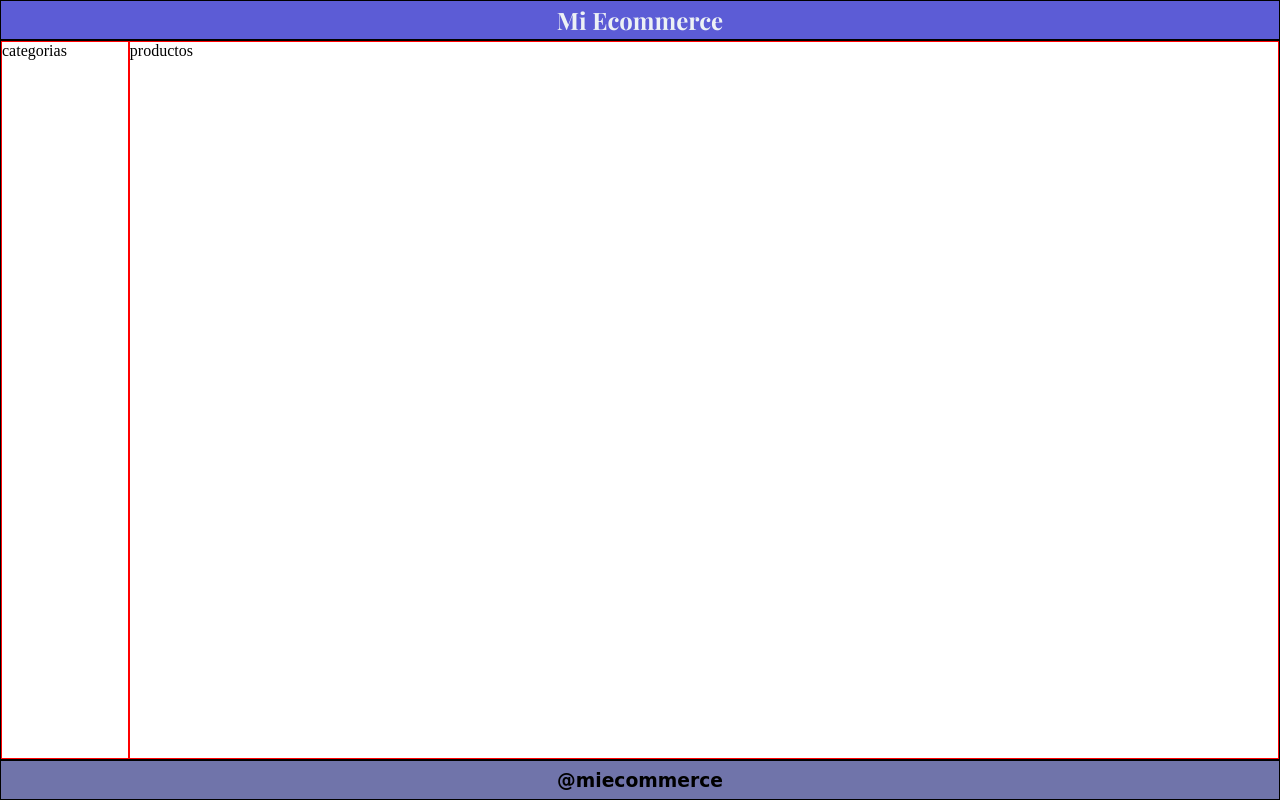
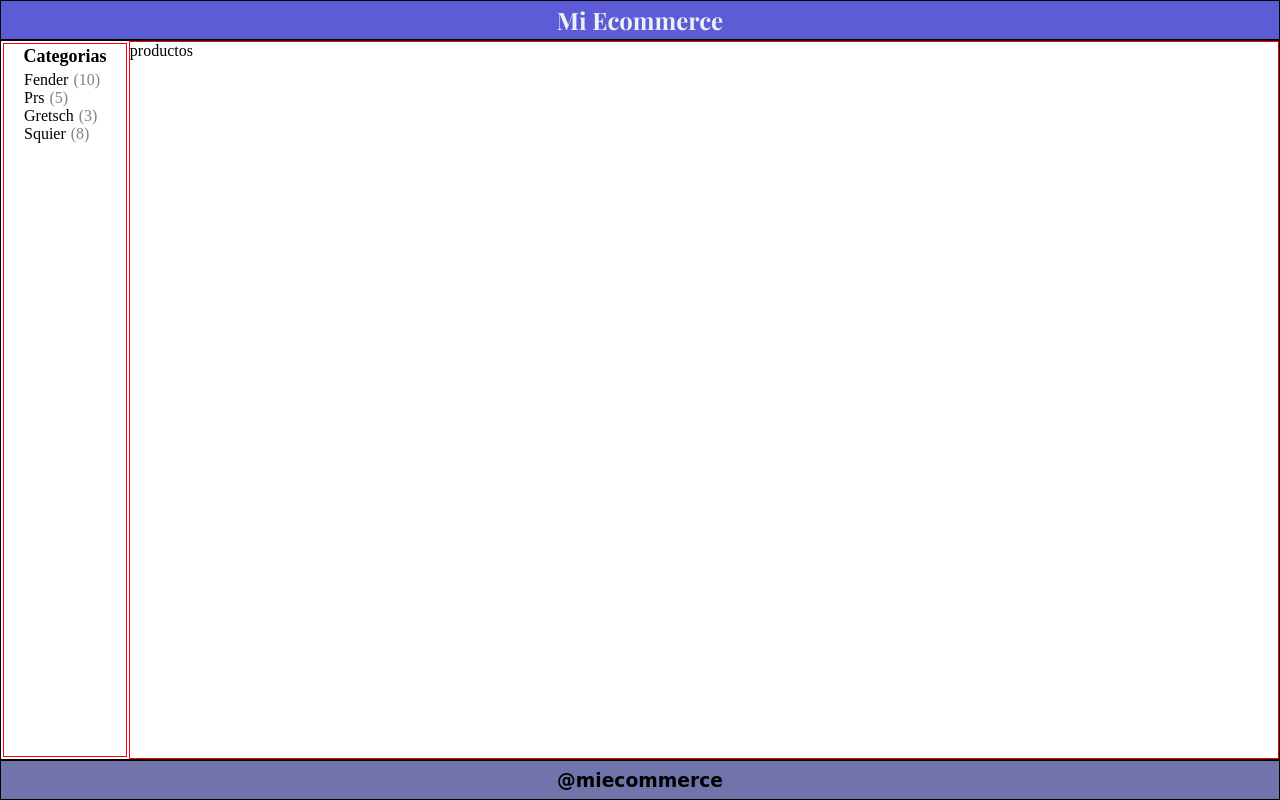
Before and after one commit to EliasCifuentes/ecommerce-grid, a plain HTML site: page index.html in a window 1280 px wide. Drawn offline with nearby package versions, Linux system fonts and the light colour scheme; a web font is replaced by a local one.

Commit message:
Categorias

```diff
--- a/assets/css/style.css
+++ b/assets/css/style.css
@@ -52,7 +52,6 @@
 
     grid-template-rows: 40px calc(100vh - 40px - 40px) 40px;
     grid-template-columns: auto;
-
 }
 
 .principal {
@@ -79,8 +78,32 @@
     font-family: "Playfair Display", serif;
     font-optical-sizing: auto;
     color: rgb(237, 241, 245);
+}
 
+.categorias {
+    display: flex;
+    flex-direction: column;
+    /*align-items: center;*/
+    margin: 2px;
 }
+
+.categorias h4{
+    margin: 2px 0 4px 0;
+    font-weight: bold;
+    font-size: 18px;
+    text-align: center;
+}
+
+.marca {
+    display: flex;
+    padding-left: 20px;
+    gap: 5px;
+}
+
+.marca > .cantidad{
+    color: rgb(131, 130, 130);
+}
+
 
 .pie-pagina {
     display: flex;
--- a/index.html
+++ b/index.html
@@ -14,7 +14,25 @@
         </header>
 
         <main class="principal box ">
-            <aside class="categorias box2"> categorias </aside>
+            <aside class="categorias box2">
+                <h4> Categorias </h4>
+                <div class="marca">
+                    <p class="modelo"> Fender</p>
+                    <p class="cantidad"> (10) </p>
+                </div>
+                <div class="marca">
+                    <p class="modelo"> Prs</p>
+                    <p class="cantidad"> (5) </p>
+                </div>
+                <div class="marca">
+                    <p class="modelo"> Gretsch</p>
+                    <p class="cantidad"> (3) </p>
+                </div>
+                <div class="marca">
+                    <p class="modelo"> Squier</p>
+                    <p class="cantidad"> (8) </p>
+                </div>
+            </aside>
             <section class="productos box2"> productos </section>
         </main>
 
```
